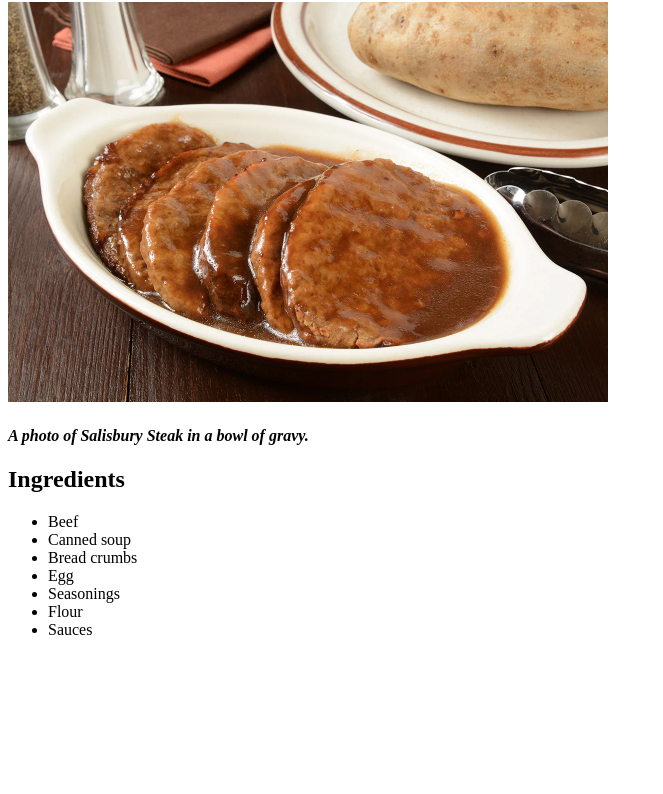
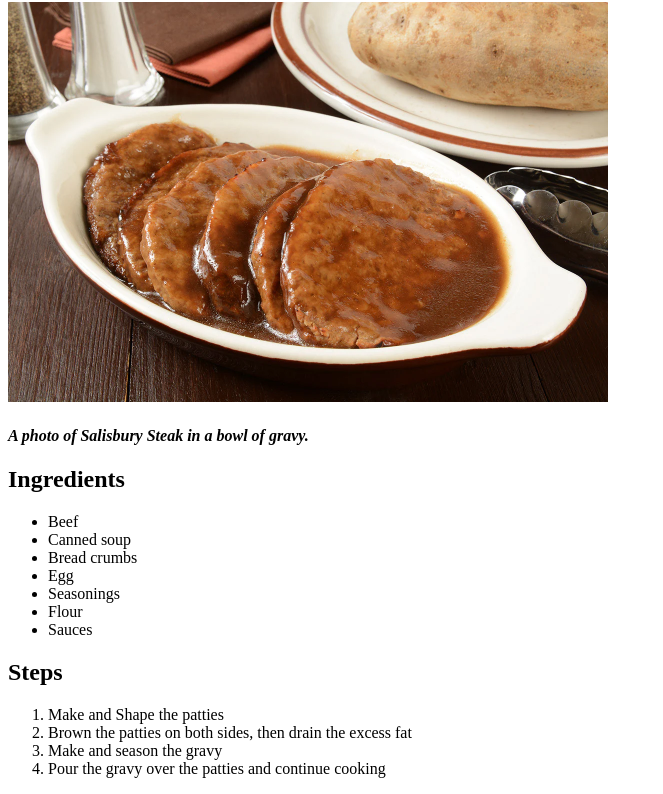
Before and after one commit to Embarkupon/odin-recipes, a plain HTML site: page recipes/salisbury-steak.html in a window 1280 px wide. Shown: the part 78-872 px from the top of the page, without its empty margins (0-663 px from the left). Before the commit the page ends 800 px from the top, so only its background shows below. Drawn offline with Linux system fonts and the light colour scheme.

Commit message:
added steps to the salisbury steak recipe

```diff
--- a/recipes/salisbury-steak.html
+++ b/recipes/salisbury-steak.html
@@ -21,5 +21,14 @@
             <li>Sauces</li>
         </ul>
     </p>
+    <p><h2>Steps</h2></p>
+    <p>
+        <ol>
+            <li>Make and Shape the patties</li>
+            <li>Brown the patties on both sides, then drain the excess fat</li>
+            <li>Make and season the gravy</li>
+            <li>Pour the gravy over the patties and continue cooking</li>
+        </ol>
+    </p>
 </body>
 </html>
```
